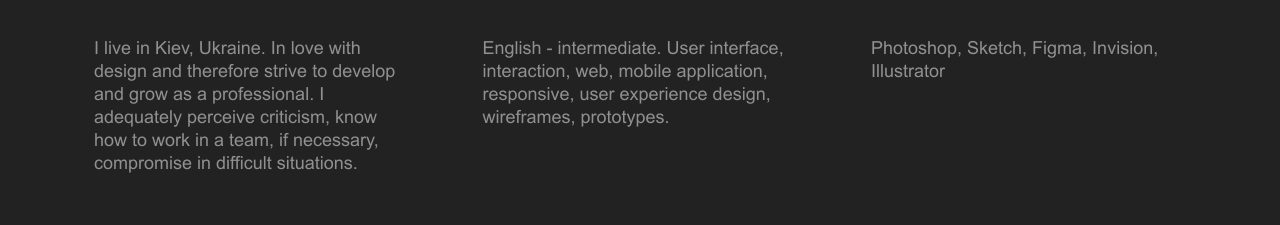
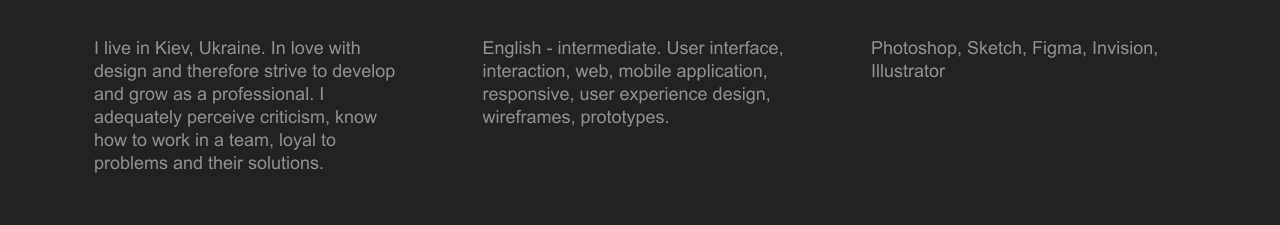
Before and after one commit to Valeriia-Chaika/Valeriia-Chaika.github.io, a plain HTML site: page index.html in a window 1280 px wide. Shown: the part 527-752 px from the top of the page. Drawn offline with Linux system fonts and the light colour scheme.

Commit message:
added changes to about block

```diff
--- a/index.html
+++ b/index.html
@@ -77,8 +77,8 @@
                 <p>
                   I live in Kiev, Ukraine. In love with design and therefore
                   strive to develop and grow as a professional. I adequately
-                  perceive criticism, know how to work in a team, if necessary,
-                  compromise in difficult situations.
+                  perceive criticism, know how to work in a team, loyal to
+                  problems and their solutions.
                 </p>
               </div>
             </div>
```
